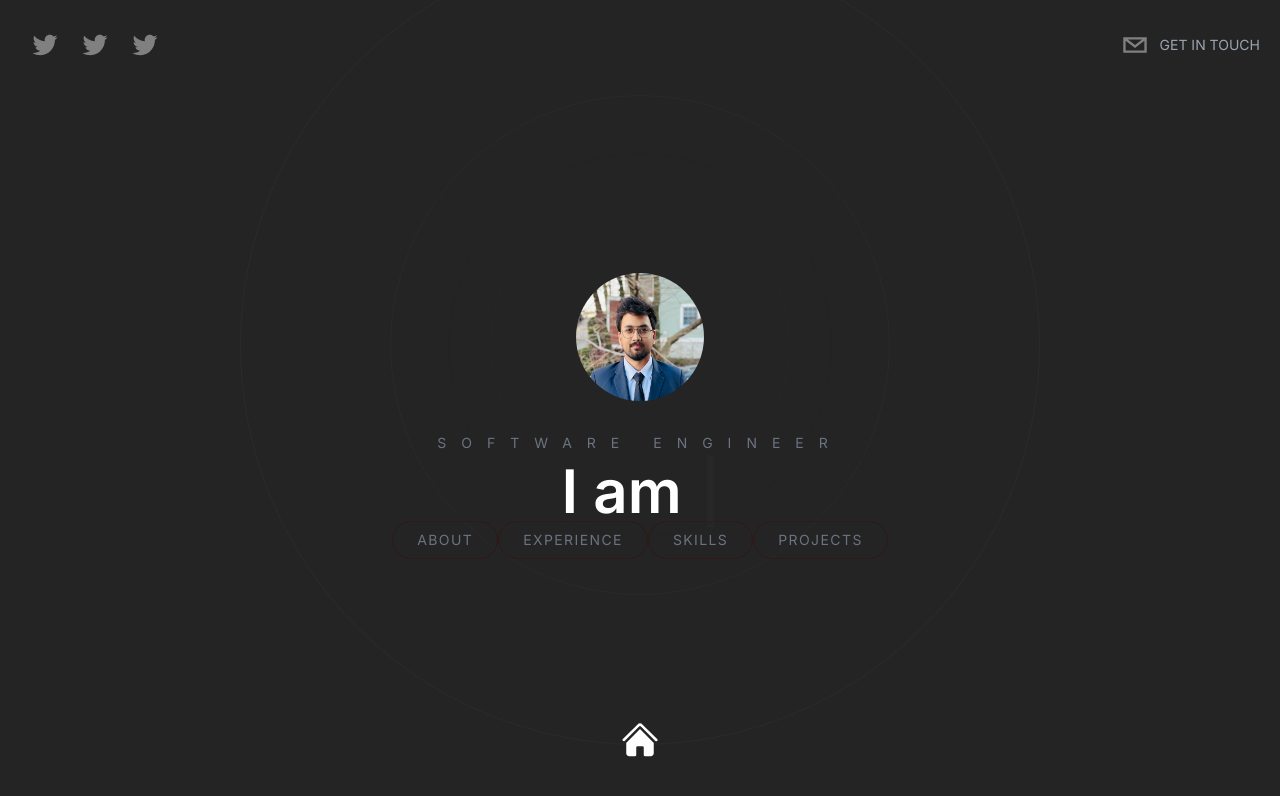
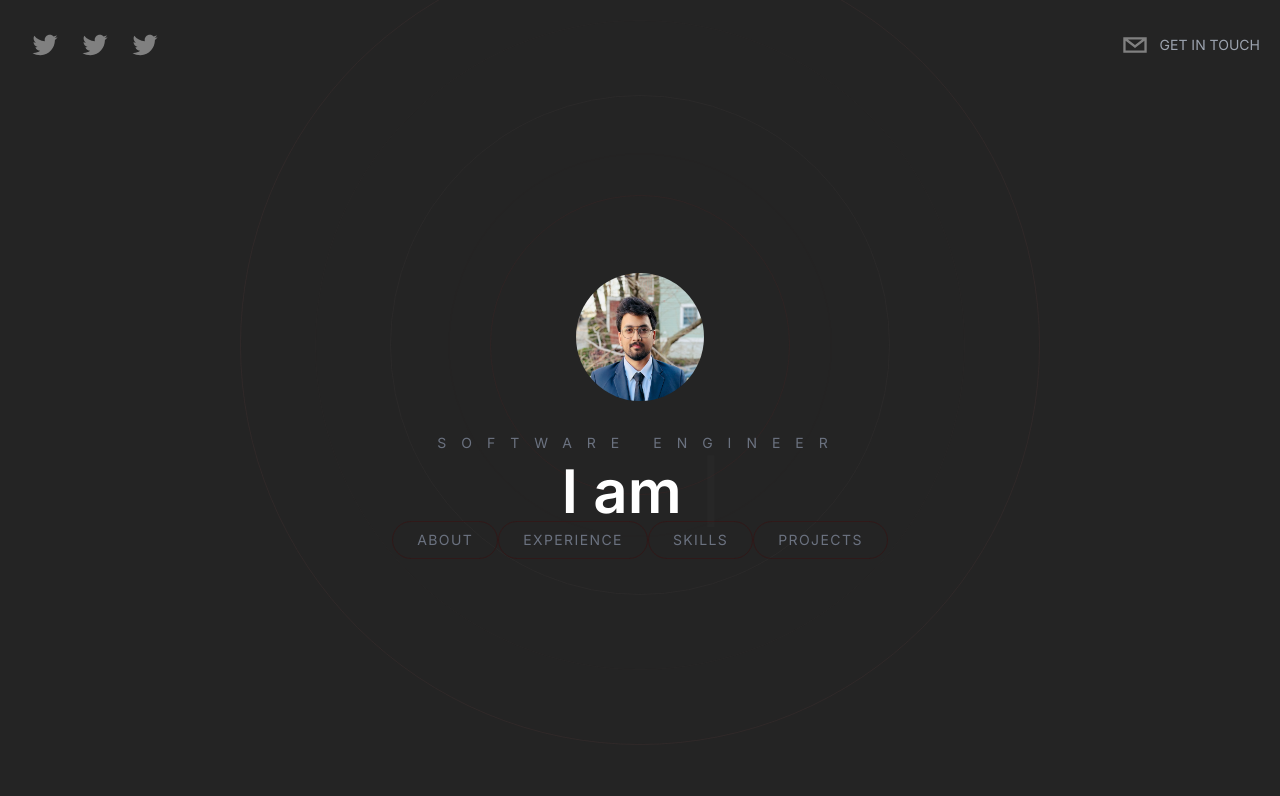
Before and after one commit to bharat-sunny/Portfolio, a Next.js app in the folder portfolio/: page / in a window 1280 px wide. Shown: the top 796 px of the page. Built offline with nearby package versions, Linux system fonts and the light colour scheme.

Commit message:
UI warning removed

```diff
--- a/portfolio/app/page.tsx
+++ b/portfolio/app/page.tsx
@@ -44,16 +44,6 @@ export default function Home() {
           <ContactMe />
         </section>
 
-        <Link href='#hero'>
-          <footer className='sticky bottom-10 w-full cursor-pointer'>
-            <div className='flex items-center justify-center'>
-              <HomeIcon className='h-10 w-10 rounded-full filter grayscale hover:graycale-0
-              cursor-pointer'/>
-            </div>
-
-          </footer>
-        </Link>
-
       </main>
     </div>
   );
```
